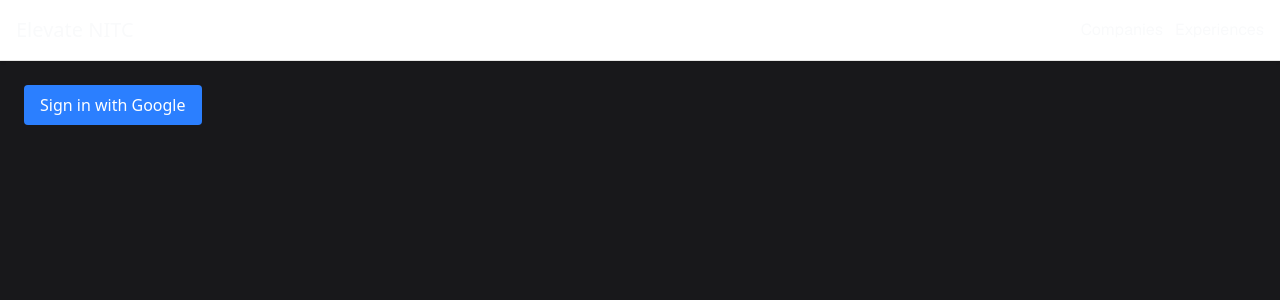
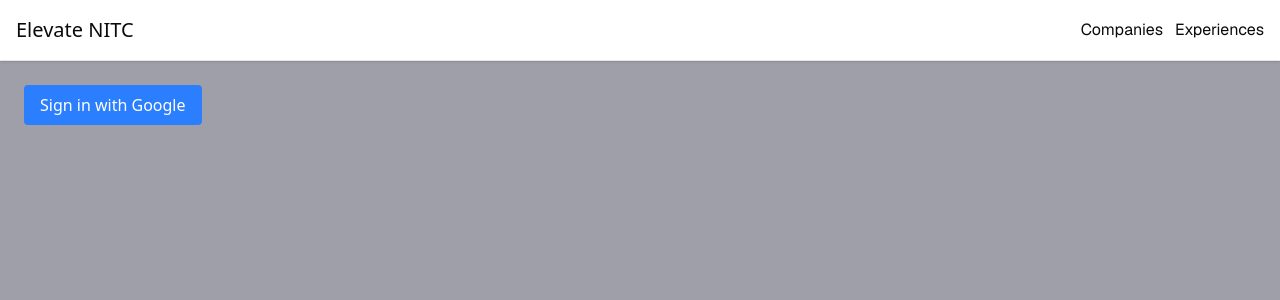
Before and after one commit to GDSC-NIT-Calicut/elevate-frontend, a Next.js app: page /login in a window 1280 px wide. Shown: the top 300 px of the page. Built offline with nearby package versions, Linux system fonts and the light colour scheme; no server answers.

Commit message:
[fix-minor] navbar visibility

```diff
--- a/src/app/layout.tsx
+++ b/src/app/layout.tsx
@@ -33,7 +33,7 @@ export default function RootLayout({
   return (
     <html lang="en">
       <body
-        className={`${geistSans.variable} ${geistMono.variable} ${openSans.variable} antialiased bg-zinc-900 text-gray-50`}
+        className={`${geistSans.variable} ${geistMono.variable} ${openSans.variable} antialiased bg-zinc-400 `}
       >
         <SessionProvider>
           <AuthProvider>
```
